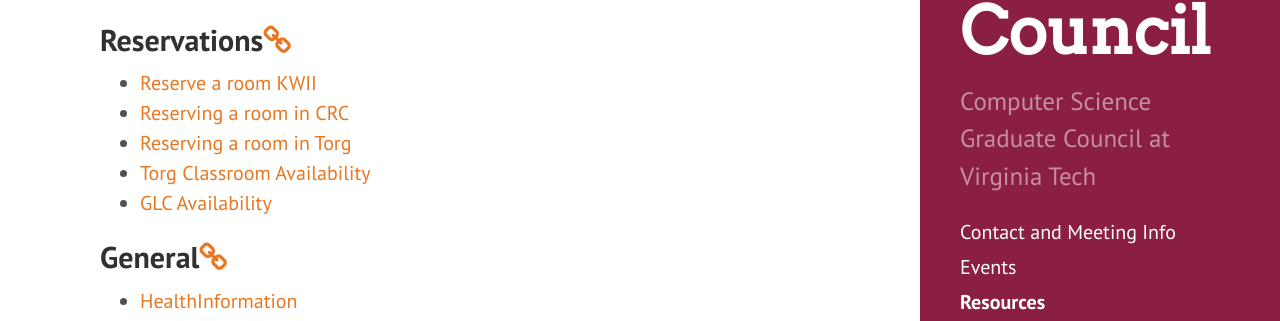
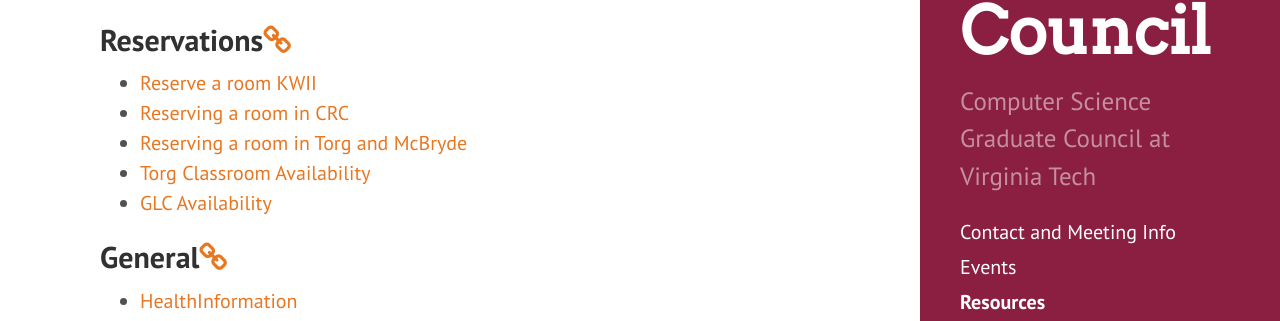
Before and after one commit to CSGraduateCouncil-VirginiaTech/csgc-website, a Jekyll site: the page built from resources.md, in a window 1280 px wide and 900 px high, scrolled down 2754 px. Shown: the part 130-451 px from the top of the window. Built offline with Jekyll 4.4.1, drawn with Linux system fonts in a browser that asks for light colours.

Commit message:
Changed the wording of reservations

```diff
--- a/resources.md
+++ b/resources.md
@@ -100,7 +100,7 @@
 ## <a name="Reservations"></a>Reservations<a href="#Reservations"><i class="fa fa-link" aria-hidden="true"></i></a>
 * [Reserve a room KWII](http://www.admin.cs.vt.edu/)
 * [Reserving a room in CRC](http://www.vtcrc.com/reserve-a-conference-room/)
-* [Reserving a room in Torg](https://admin.cs.vt.edu/mrbs/day.php)
+* [Reserving a room in Torg and McBryde](https://admin.cs.vt.edu/mrbs/day.php)
 * [Torg Classroom Availability](http://info.classroomav.vt.edu/)
 * [GLC Availability](https://www.ems.campuslife.vt.edu/EmsWebApp/)
 
```
